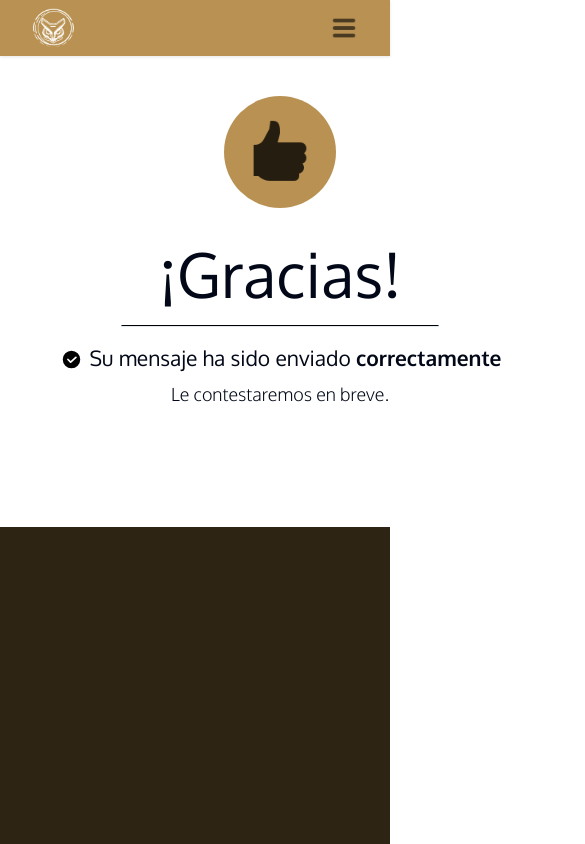
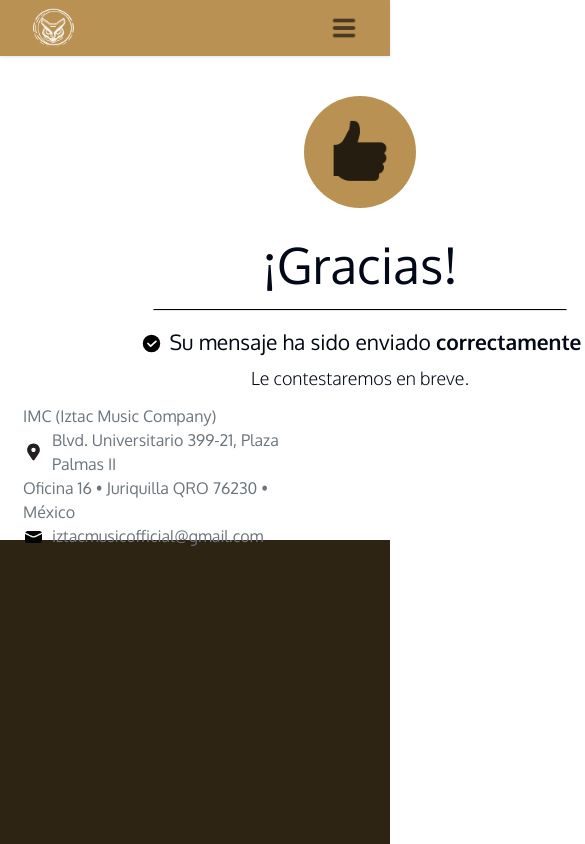
Before and after one commit to saulkurosaki/IZTAC-MUSIC-COMPANY, a Next.js app: page /contact-us/thank-you in a window 390 px wide. Shown: the top 844 px of the page, 585 px wide, since content can reach past the window. Built offline with nearby package versions, Linux system fonts and the light colour scheme.

Commit message:
feat(thank-you/Main): implement the on medium devices responsive layout

```diff
--- a/components/contact-us/thank-you/Main.tsx
+++ b/components/contact-us/thank-you/Main.tsx
@@ -7,11 +7,11 @@ import LocationLogo from "@/assets/location_img.svg";
 
 const Main = () => {
   return (
-    <section className="w-full 2xl:h-[636px] xl:h-[410px] max-xl:h-[471px] bg-white">
-      <div className="w-full xl:h-[405px] max-xl:h-[398px] py-10">
-        <div className="container xl:w-[1320px] max-xl:w-[960px] h-full px-0">
-          <div className="w-full h-full flex">
-            <div className="xl:w-[660px] max-xl:w-[560px] h-full px-[15px] mr-auto">
+    <section className="w-full 2xl:h-[636px] xl:h-[410px] lg:h-[471px] max-lg:h-[484px] bg-white">
+      <div className="w-full xl:h-[405px] lg:h-[398px] max-lg:h-full py-10">
+        <div className="container xl:w-[1320px] lg:w-[960px] max-lg:w-[720px] h-full px-0">
+          <div className="w-full h-full flex max-lg:flex-col">
+            <div className="xl:w-[660px] lg:w-[560px] max-lg:w-full lg:h-full max-lg:h-[308px] px-[15px] lg:mr-auto">
               <div className="w-28 h-28 mx-auto mb-[19px] p-5 rounded-full bg-[#B99253]">
                 <Image
                   src={ThumbsUp}
@@ -19,7 +19,7 @@ const Main = () => {
                   className="w-full h-full opacity-80"
                 />
               </div>
-              <h1 className="w-full h-[74px] mb-2 text-center text-[62px] oxygen">
+              <h1 className="w-full lg:h-[74px] max-lg:h-[58px] mb-2 text-center lg:text-[62px] max-lg:text-[50px] oxygen">
                 ¡Gracias!
               </h1>
               <div className="w-full h-[33px] flex justify-center items-center">
@@ -40,7 +40,7 @@ const Main = () => {
                 Le contestaremos en breve.
               </p>
             </div>
-            <div className="xl:w-[440px] lg:w-[320px] md:w-[720px] max-md:w-[320px] lg:h-full md:h-[96px] max-md:h-[144px] max-lg:mt-6 px-[15px]">
+            <div className="xl:w-[440px] lg:w-[320px] max-lg:w-full lg:h-full md:h-[96px] max-md:h-[144px] px-[15px]">
               <div className="xl:w-[410px] lg:w-[290px] md:w-[690px] max-md:w-[290px] xl:h-24 lg:h-36 max-lg:h-full pl-2">
                 <p className="w-full h-6 text-[#6C757D] oxygen">
                   IMC (Iztac Music Company)
```
